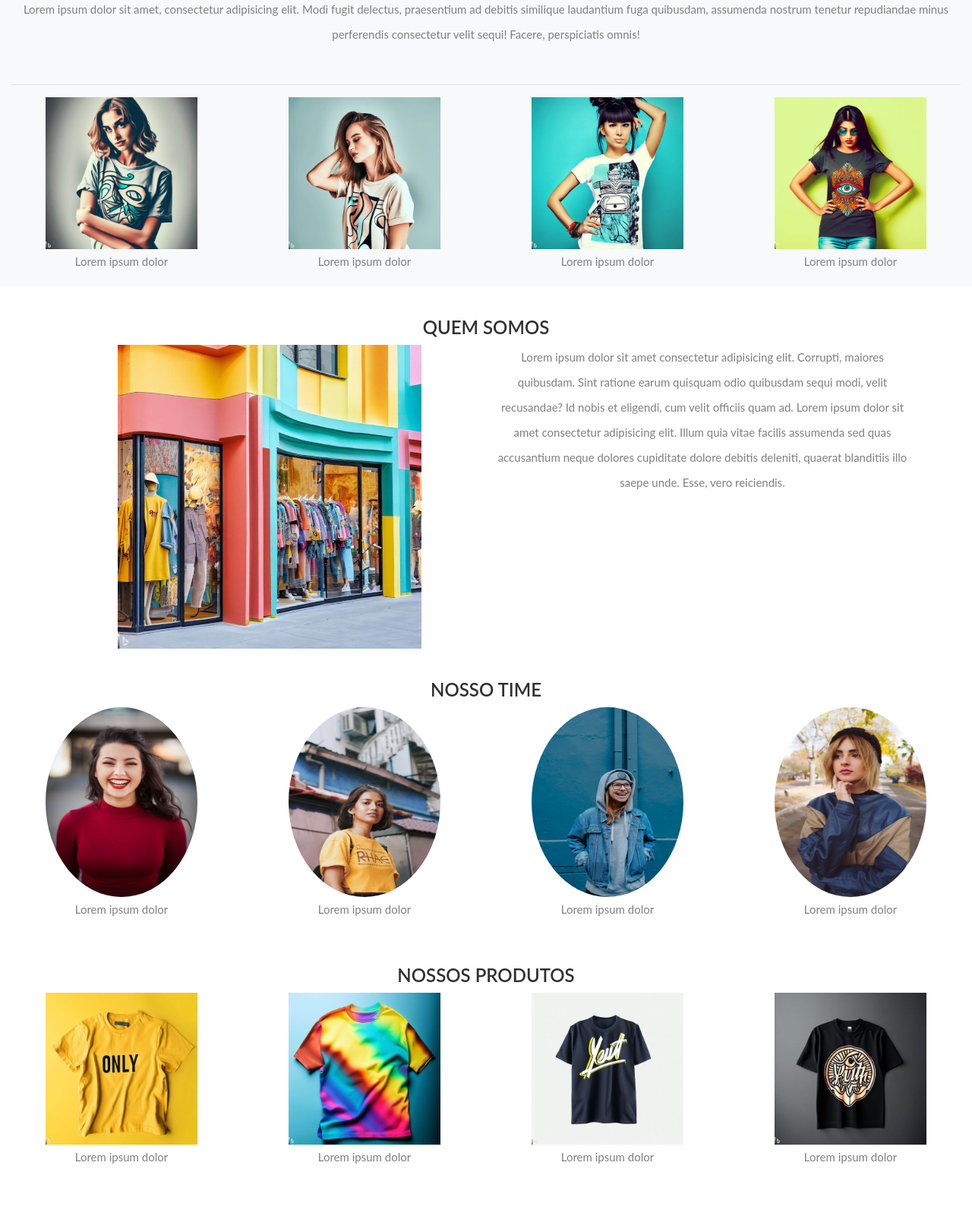
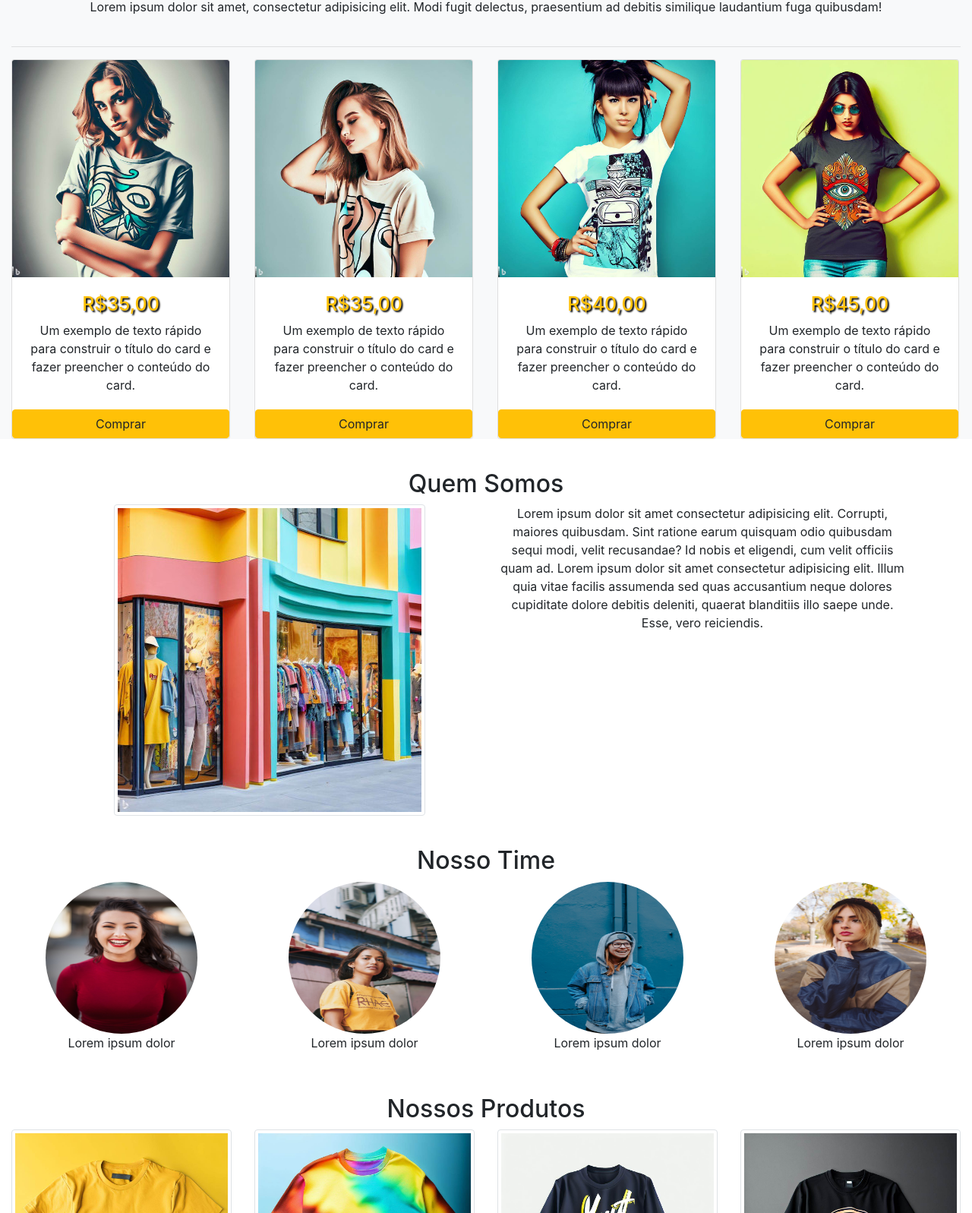
Before and after one commit to AnaPaula-Morais/projetos-descomplica, a plain HTML site: page index.html in a window 1280 px wide. Shown: the part 630-2227 px from the top of the page at 76% size. Drawn offline with nearby package versions, Linux system fonts and the light colour scheme.

Commit message:
alteracao a sessao conheca ultima colocao, alteracao da borda da imagem quem somos, arredondamento das imagens nosso time, addicionado class img do bootstrap nas imagens dos nossos produtos

```diff
--- a/index.html
+++ b/index.html
@@ -41,15 +41,23 @@
               <div class="carousel-item active">
                 <img class="d-block w-100" src="assets/carousel/foto1.jpg" alt="Primeiro Slide">
                 <div class="carousel-caption d-none d-md-block">
-                    <h1>+Fashion:Vista-se com estilo</h1>
+                    <h5>+Fashion:Vista-se com estilo</h5    >
                     <p>Lorem ipsum, dolor sit amet consectetur adipisicing elit</p>
-                  </div>
+                </div>
               </div>
               <div class="carousel-item">
                 <img class="d-block w-100" src="assets/carousel/foto2.jpg" alt="Segundo Slide">
+                <div class="carousel-caption d-none d-md-block">
+                    <h5>+Fashion:Vista-se com estilo</h5    >
+                    <p>Lorem ipsum, dolor sit amet consectetur adipisicing elit</p>
+                </div>
               </div>
               <div class="carousel-item">
                 <img class="d-block w-100" src="assets/carousel/foto3.jpg" alt="Terceiro Slide">
+                <div class="carousel-caption d-none d-md-block">
+                    <h5>+Fashion:Vista-se com estilo</h5    >
+                    <p>Lorem ipsum, dolor sit amet consectetur adipisicing elit</p>
+                </div>
               </div>
             </div>
             <a class="carousel-control-prev" href="#carouselExampleIndicators" role="button" data-slide="prev">
@@ -65,37 +73,63 @@
     <section class="container-fluid bg-light text-center">
         <h2>Conheça Nossa Última Coleção</h2>
         <p>
-            Lorem ipsum dolor sit amet, consectetur adipisicing elit. Modi fugit delectus, praesentium ad debitis similique laudantium fuga quibusdam, assumenda nostrum tenetur repudiandae minus perferendis consectetur velit sequi! Facere, perspiciatis omnis!
+            Lorem ipsum dolor sit amet, consectetur adipisicing elit. Modi fugit delectus, praesentium ad debitis similique laudantium fuga quibusdam!
             <br><br>
             <hr>
         </p>
         <div class="row">
-            <figure class="col text-center">
-                <img src="assets/imagem1.jpg" width="200" alt="Mulher com t-shirt">
-                <figcaption>Lorem ipsum dolor</figcaption>
-            </figure>
-            <figure class="col text-center">
-                <img src="assets/imagem2.jpg" width="200" alt="Mulher com t-shirt">
-                <figcaption>Lorem ipsum dolor</figcaption>
-            </figure>
-            <figure class="col text-center">
-                <img src="assets/imagem3.jpg" width="200" alt="Mulher com t-shirt">
-                <figcaption>Lorem ipsum dolor</figcaption>
-            </figure>
-            <figure class="col text-center">
-                <img src="assets/imagem4.jpg" width="200" alt="Mulher com t-shirt">
-                <figcaption>Lorem ipsum dolor</figcaption>
-            </figure>
+            <div class="col-3">
+            <div class="card" style="width: 18rem;">
+                <img class="card-img-top" src="assets/imagem1.jpg" alt="Imagem de capa do card">
+                <div class="card-body">
+                    <h5>R$35,00</h5>
+                    <p class="card-text">Um exemplo de texto rápido para construir o título do card e fazer preencher o conteúdo do card.</p>
+                </div>
+                <a href="#" class="btn btn-warning">Comprar</a>
+              </div>
+            </div>
+            <div class="col-3">
+
+                <div class="card" style="width: 18rem;">
+                    <img class="card-img-top" src="assets/imagem2.jpg" alt="Imagem de capa do card">
+                    <div class="card-body">
+                        <h5>R$35,00</h5>
+                        <p class="card-text">Um exemplo de texto rápido para construir o título do card e fazer preencher o conteúdo do card.</p>
+                    </div>
+                    <a href="#" class="btn btn-warning">Comprar</a>
+                </div>
+            </div>
+            <div class="col-3">
+
+                <div class="card" style="width: 18rem;">
+                    <img class="card-img-top" src="assets/imagem3.jpg" alt="Imagem de capa do card">
+                    <div class="card-body">
+                        <h5>R$40,00</h5>
+                        <p class="card-text">Um exemplo de texto rápido para construir o título do card e fazer preencher o conteúdo do card.</p>
+                    </div>
+                    <a href="#" class="btn btn-warning">Comprar</a>
+                </div>
+            </div>
+            <div class="col-3">
+                <div class="card" style="width: 18rem;">
+                    <img class="card-img-top" src="assets/imagem4.jpg" alt="Imagem de capa do card">
+                    <div class="card-body">
+                        <h5>R$45,00</h5>
+                        <p class="card-text">Um exemplo de texto rápido para construir o título do card e fazer preencher o conteúdo do card.</p>
+                    </div>
+                    <a href="#" class="btn btn-warning">Comprar</a>
+                </div>
+            </div>
         </div>
     </section>
     <section class="container-fluid text-center">
         <h2>Quem Somos</h2>
         <div class="container">
             <div class="row">
-                <div class="col">
-                    <img class="img-fluid" src="assets/quem somos1.jpg" alt="Entrada da loja">
+                <div class="col-6">
+                    <img class="img-fluid img-thumbnail" src="assets/quem somos1.jpg" alt="Entrada da loja">
                 </div>
-                <div class="col">
+                <div class="col-6">
                     <p>Lorem ipsum dolor sit amet consectetur adipisicing elit. Corrupti, maiores quibusdam. Sint ratione earum quisquam odio quibusdam sequi modi, velit recusandae? Id nobis et eligendi, cum velit officiis quam ad. Lorem ipsum dolor sit amet consectetur adipisicing elit. Illum quia vitae facilis assumenda sed quas accusantium neque dolores cupiditate dolore debitis deleniti, quaerat blanditiis illo saepe unde. Esse, vero reiciendis.</p>
                 </div>
             </div>
@@ -105,19 +139,19 @@
         <h2>Nosso Time</h2>
         <div class="row">
             <figure class="col text-center ">
-                <img class="rounded-circle" src="assets/time1.jpg" width="200" height="250" alt="">
+                <img class="rounded-circle" src="assets/time1.jpg" width="200" height="200" alt="">
                 <figcaption>Lorem ipsum dolor</figcaption>
             </figure>
             <figure class="col text-center">
-                <img class="rounded-circle" src="assets/time2.jpg" width="200" height="250" alt="">
+                <img class="rounded-circle" src="assets/time2.jpg" width="200" height="200" alt="">
                 <figcaption>Lorem ipsum dolor</figcaption>
             </figure>
             <figure class="col text-center">
-                <img class="rounded-circle" src="assets/time3.jpg" width="200" height="250" alt="">
+                <img class="rounded-circle" src="assets/time3.jpg" width="200" height="200" alt="">
                 <figcaption>Lorem ipsum dolor</figcaption>
             </figure>
             <figure class="col text-center">
-                <img class="rounded-circle" src="assets/time4.jpg" width="200" height="250" alt="">
+                <img class="rounded-circle" src="assets/time4.jpg" width="200" height="200" alt="">
                 <figcaption>Lorem ipsum dolor</figcaption>
             </figure>
         </div>
@@ -125,26 +159,22 @@
     <section class="container-fluid text-center">
         <h2>Nossos Produtos</h2>
         <div class="row">
-            <figure class="col text-center">
-                <img src="assets/produto1.jpg" width="200" alt="">
-                <figcaption>Lorem ipsum dolor</figcaption>
-            </figure>
-            <figure class="col text-center">
-                <img src="assets/produto2.jpg" width="200" alt="">
-                <figcaption>Lorem ipsum dolor</figcaption>
-            </figure>
-            <figure class="col text-center">
-                <img src="assets/produto3.jpg" width="200" alt="">
-                <figcaption>Lorem ipsum dolor</figcaption>
-            </figure>
-            <figure class="col text-center">
-                <img src="assets/produto4.jpg" width="200" alt="">
-                <figcaption>Lorem ipsum dolor</figcaption>
-            </figure>
+            <div class="col-3">
+                <img src="assets/produto1.jpg" alt="..." class="img-thumbnail">
+            </div>
+            <div class="col-3">
+                <img src="assets/produto2.jpg" alt="..." class="img-thumbnail">
+            </div>
+            <div class="col-3">
+                <img src="assets/produto3.jpg" alt="..." class="img-thumbnail">
+            </div>
+            <div class="col-3">
+                <img src="assets/produto4.jpg" alt="..." class="img-thumbnail">
+            </div>
         </div>
     </section>
     <footer class="container-fluid text-center">
-        <p>Desenvolvido por Ana Morais</p>
+        <p>Desenvolvido por Ana Morais - 2023</p>
     </footer>
     <script src="https://code.jquery.com/jquery-3.3.1.slim.min.js" integrity="sha384-q8i/X+965DzO0rT7abK41JStQIAqVgRVzpbzo5smXKp4YfRvH+8abtTE1Pi6jizo" crossorigin="anonymous"></script>
     <script src="https://cdnjs.cloudflare.com/ajax/libs/popper.js/1.14.3/umd/popper.min.js" integrity="sha384-ZMP7rVo3mIykV+2+9J3UJ46jBk0WLaUAdn689aCwoqbBJiSnjAK/l8WvCWPIPm49" crossorigin="anonymous"></script>
--- a/style.css
+++ b/style.css
@@ -1,33 +1,31 @@
-body{
-    /* peso da fonte, vai de 100 a 900, onde 400 é o normal e 700 é o negrito */
+/* body{
+     peso da fonte, vai de 100 a 900, onde 400 é o normal e 700 é o negrito
     font-weight: 400;
     font-family: Lato, Helvetica, sans-serif;
-    /* px: unidade absoluta */
+     px: unidade absoluta
     font-size: 15px;
-    /* espaçamento entre linhas, em: unidade de medida relativa ao elemento pai, 2.2*15px=33*/
+    espaçamento entre linhas, em: unidade de medida relativa ao elemento pai, 2.2*15px=33
     line-height: 2.2em;
     color: gray;
     margin: 0;
 }
 header{
     background-color: blueviolet;
-}
-section, footer{
-    margin: 40px;
-}
-h1{
+} */
+
+/* h1{
     font-size: 63px;
     color: #303030;
     color: white;
     padding: 15px;
     text-align: center;
-}
-h2{
+} */
+/* h2{
     font-size: 24px;
     text-transform: uppercase;
     color: #303030;
     font-weight: 600;
-}
+} */
 
 /* nav li a{
     padding: 10px;
@@ -77,3 +75,17 @@ nav{
 #produto .foto-produto{
     text-align: center;
 } */
+
+section, footer{
+    margin: 40px;
+}
+.carousel-caption h5{
+    font-size: 80px;
+    color: #ffc107;
+    text-shadow: 2px 2px 2px black;
+}
+.card-body h5{
+    font-size: 25px;
+    color: #ffc107;
+    text-shadow: 2px 2px 2px black;
+}
```
